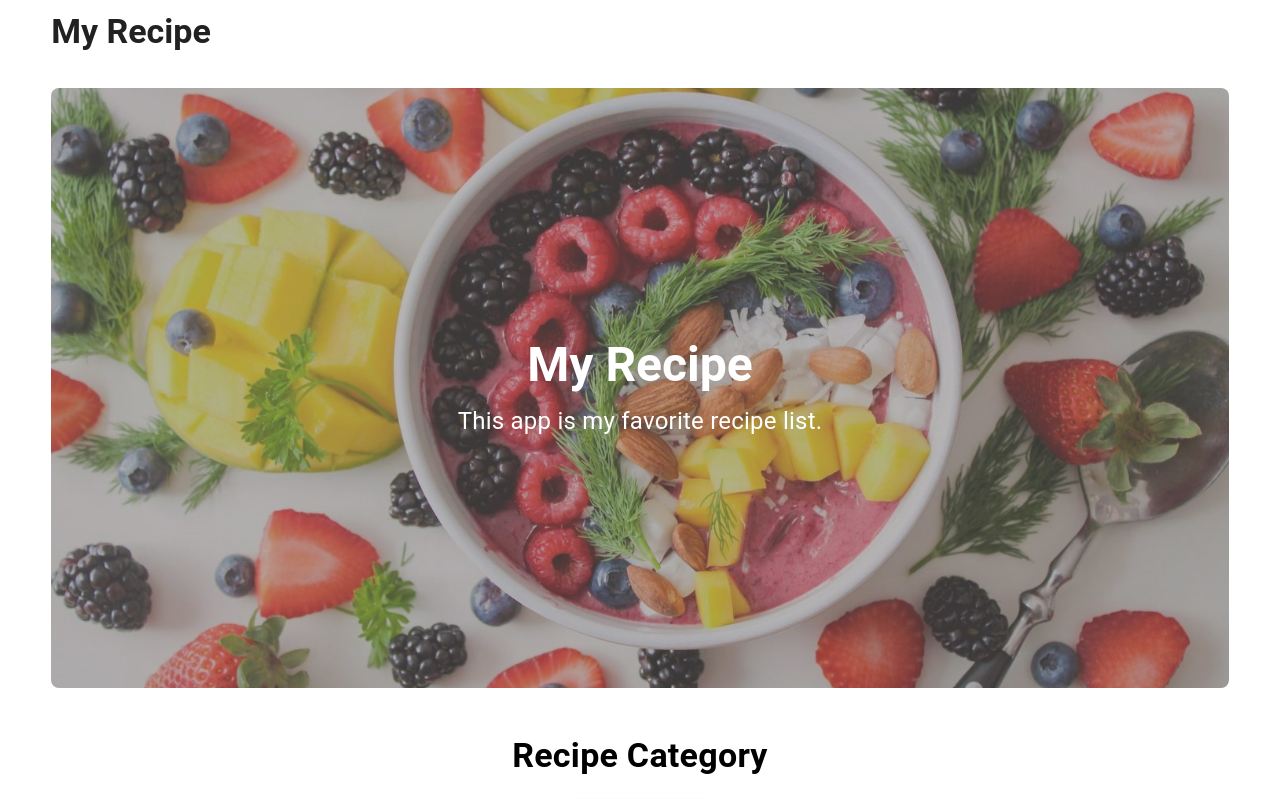
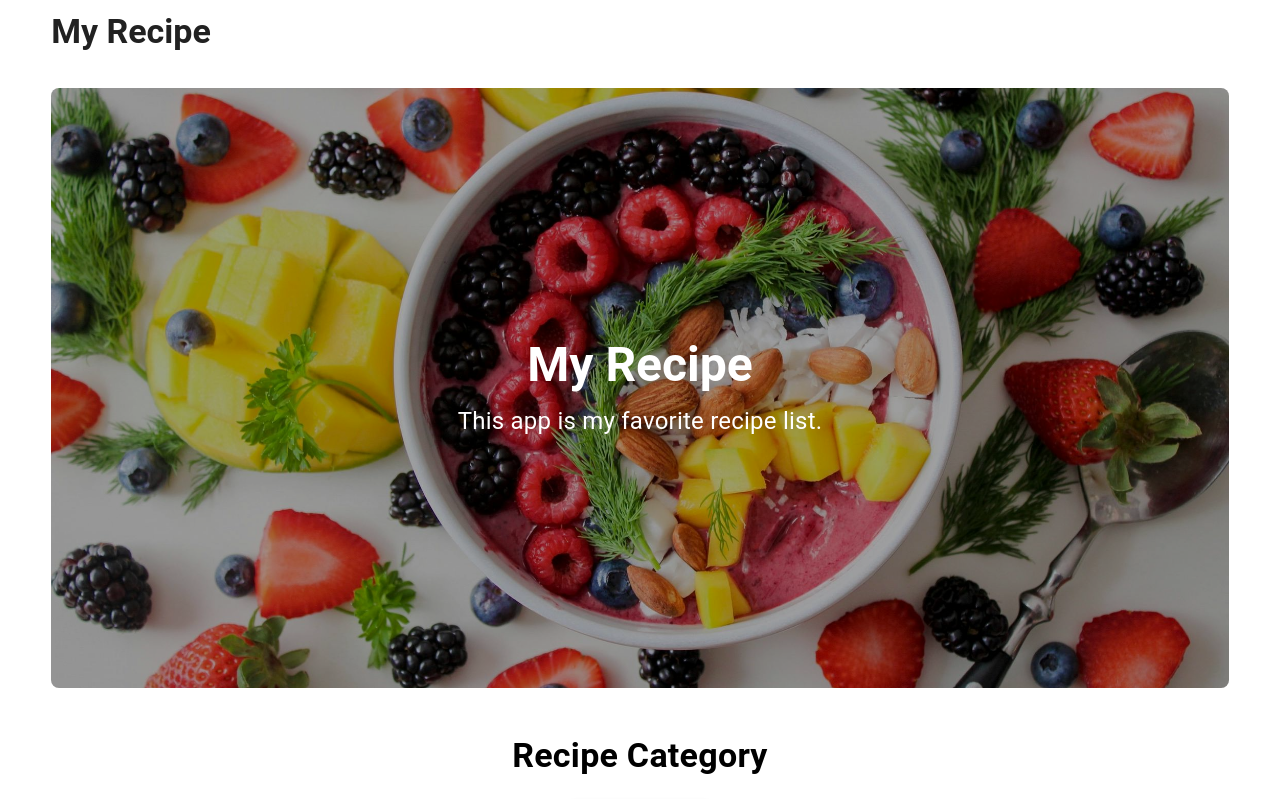
Before and after one commit to nkserveren26/myrecipe-frontend, a React (Create React App) app: page / in a window 1280 px wide. Shown: the top 799 px of the page. Built offline with nearby package versions, Linux system fonts and the light colour scheme.

Commit message:
Topページのメイン画像部分をHomeHeaderに変更

```diff
--- a/src/components/page/Top.tsx
+++ b/src/components/page/Top.tsx
@@ -5,55 +5,18 @@
 import React from 'react';
 import { RecipeCategoryButton } from '../button/RecipeCategoryButton';
 import { RecipeCategoryButtonPropsList } from '../variable/ArrayVariables';
+import { HeroHeader } from '../header/HeroHeader';
 
 export const Top: React.FC = () => {
 
     return (
         <>
-            <Box
-              sx={{
-                position: 'relative',
-                width: '100%',
-                height: '600px',
-                overflow: 'hidden',
-                marginTop: '2%',
-                marginBottom: '4%',
-                borderRadius: '8px',
-              }}
-            >
-              <Box
-                component="img"
-                src={HomeHeaderImage}
-                alt="説明画像"
-                sx={{
-                  width: '100%',
-                  height: '100%',
-                  objectFit: 'cover',
-                  position: 'absolute',
-                  top: 0,
-                  left: 0,
-                  zIndex: 1,
-                }}
-              />
-              <Box
-                sx={{
-                  position: 'absolute',
-                  top: '50%',
-                  left: '50%',
-                  transform: 'translate(-50%, -50%)',
-                  color: 'white',
-                  zIndex: 2,
-                  textAlign: 'center',
-                }}
-              >
-                <Typography variant="h3" sx={{ fontWeight: 'bold', marginBottom: '10px' }}>
-                  My Recipe
-                </Typography>
-                <Typography variant="body1" sx={{ fontSize: '24px' }}>
-                  This app is my favorite recipe list.
-                </Typography>
-              </Box>
-            </Box>
+            <HeroHeader
+              backgroundImage={HomeHeaderImage}
+              title="My Recipe"
+              description="This app is my favorite recipe list."
+              descriptionFontSize={24}
+            />
             <Box>
               <Typography paddingBottom={3} fontWeight="bold" variant="h4">Recipe Category</Typography>
                 <Button variant="contained" startIcon={<AddIcon />}>
```
Also changed, not shown: src/images/HomeHeaderImage.jpg.
